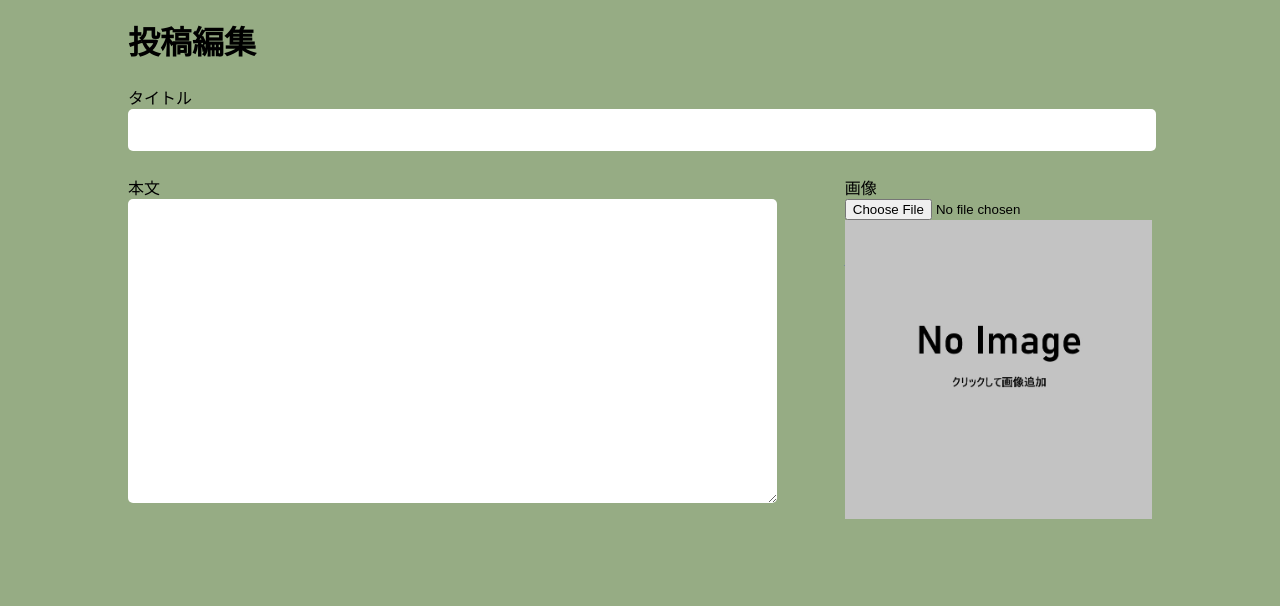
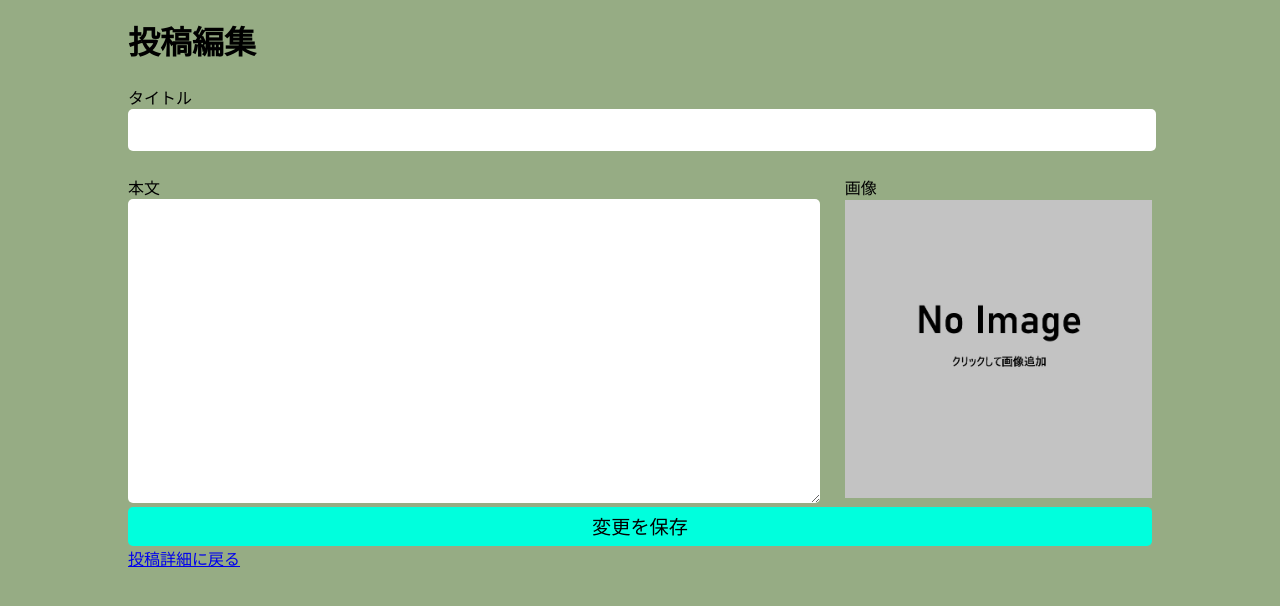
Before and after one commit to saenishide/my-site, a Django app: page /my_area/edit/1/ in a window 1280 px wide. Shown: the part 155-761 px from the top of the page. Run offline with Django 5.2, Linux system fonts and the light colour scheme; data comes from the database, SQL or seed files in the repository; both versions use the stored data as it was after the commit.

Commit message:
編集画面の画像アップロードを整える

```diff
--- a/mysite/my_area/service/postService.py
+++ b/mysite/my_area/service/postService.py
@@ -2,6 +2,7 @@ import hashlib
 from my_area.models import Post
 from django.conf import settings
 import shutil
+import os
 import datetime
 
 class PostService:
@@ -32,3 +33,5 @@ class PostService:
         temp_file_path = settings.STATICFILES_DIRS[0] + '/img/temp/' + image_name
         file_dir = settings.STATICFILES_DIRS[0] + '/img/'
         shutil.move(temp_file_path, file_dir)
+        shutil.rmtree(settings.STATICFILES_DIRS[0] + '/img/temp/')
+        os.mkdir(settings.STATICFILES_DIRS[0] + '/img/temp/')
--- a/mysite/my_area/static/css/edit.css
+++ b/mysite/my_area/static/css/edit.css
@@ -37,7 +37,7 @@
 
 #text_area #text_text {
     position: relative;
-    width: 90%;
+    width: 96%;
     height: 300px;
     border: 0px solid #ccc;
     border-radius: 5px;
@@ -48,7 +48,16 @@
     position: relative;
     float: left;
     width: 30%;
+    height: 300px;
     margin-top: 1.5em;
+}
+
+#detail-img:hover {
+    cursor: pointer;
+}
+
+#detail-img:hover #content-img {
+    opacity: 0.5;
 }
 
 #detail-img #img_label {
@@ -62,6 +71,28 @@
 }
 
 #image-display, #image-display > img {
-    position: absolute;
     width: 100%;
+    height: 300px;       /* 高さも設定したげる */
+    object-fit: contain; /* 画像のアスペクト比を保持したまま、指定したサイズに収まるように表示 */
 }
+
+#save {
+    clear: left; /* float: leftをおわらせるために必要 */
+}
+
+#save #save-button {
+    margin-left: auto;
+    margin-right: auto;
+    width: 100%;
+    height: 2em;
+    font-size: 1.2em;
+    border: 0px solid #ccc;
+    border-radius: 5px;
+    background-color: #00ffdd;
+    color: #000;
+    cursor: pointer;
+}
+
+#id_imgUrl {
+    display: none;
+}
--- a/mysite/my_area/templates/edit.html
+++ b/mysite/my_area/templates/edit.html
@@ -3,6 +3,9 @@
 <!DOCTYPE html>
 {% block extra_css %}
 <link rel="stylesheet" type="text/css" href="{% static 'css/edit.css' %}">
+{% endblock %}
+{% block extra_js %}
+<script src="{% static 'js/edit.js' %}"></script>
 {% endblock %}
 {% block title %}
 <title>投稿編集</title>
@@ -22,7 +25,9 @@
             </div>
             <div id="detail-img">
                 <label id="img_label" for="id_imgUrl">画像</label>
-                <input type="file" name="imgUrl" id="id_imgUrl">
+                <input id="form-img" type="hidden" name="imgUrl" value="{{post.imgUrl}}">
+                <input id="form-img-change" type="hidden" name="imgUrlChange" value="false">
+                <input type="file" id="id_imgUrl">
                 <div id="image-display">
                     {% if post.imgUrl %}
                     <img id="content-img" src="{% static '/img/'|add:post.imgUrl %}" alt="Image">
@@ -32,8 +37,8 @@
                 </div>
             </div>
         </div>
-        <div>
-            <button type="submit">変更を保存</button>
+        <div id="save">
+            <button id="save-button" type="submit">変更を保存</button>
         </div>
     </form>
     <div>
--- a/mysite/my_area/urls.py
+++ b/mysite/my_area/urls.py
@@ -19,4 +19,6 @@ urlpatterns = [
 
     path('confirm/delete/<int:post_id>/', views.confirm_delete, name='confirm_delete'),
     path('complete/delete/<int:post_id>/', views.delete_post, name='complete_delete'),
+
+    path('imgupload/', views.imgupload, name='img_upload')
 ]+ static(settings.MEDIA_URL, document_root=settings.MEDIA_ROOT)
--- a/mysite/my_area/views.py
+++ b/mysite/my_area/views.py
@@ -1,6 +1,8 @@
 from django.shortcuts import render, get_object_or_404
 from my_area.service.postService import PostService
 from my_area.form.postForm import PostForm
+from django.views.decorators.csrf import csrf_exempt
+from django.http import JsonResponse
 
 """
 表示
@@ -44,19 +46,14 @@ def confirm_delete(request, post_id):
 # 編集確認ページを表示
 def confirm_edit(request, post_id):
     post = PostService.getById(post_id)
-    image = request.FILES.get('imgUrl')
-    # ファイルをアップロード
-    if image is not None:
-        extension = image.name.split('.')[-1]
-        image.name = PostService.getHashName(image.name, extension)
-        PostService.uploadImage(image)
     form = PostForm(request.POST, instance=post)
     return render(request, 'confirm_edit.html'
                   , {'post': {
                       'id': post_id,
                       'title': form.data['title'],
                       'todayWord': form.data['todayWord'],
-                      'imgUrl': image.name,
+                      'imgUrl': form.data['imgUrl'],
+                      'imgUrlChange': form.data['imgUrlChange'],
                     }})
 
 # 新規作成確認ページを表示
@@ -90,7 +87,8 @@ def edit_post(request, post_id):
     post = PostService.getById(post_id)
     form = PostForm(request.POST, instance=post)
     if form.is_valid():
-        PostService.moveImage(request.POST['imgUrl'])
+        if form.data['imgUrlChange'] == 'true':
+            PostService.moveImage(request.POST['imgUrl'])
         post = form.save(commit=False)
         post.save()
 
@@ -106,3 +104,14 @@ def delete_post(request, post_id):
         post.save()
 
     return render(request, 'comp_delete.html', {'post': post})
+
+# 画像アップロード
+@csrf_exempt
+def imgupload(request):
+    image = request.FILES.get('image')
+    # ファイルをアップロード
+    if image is not None:
+        extension = image.name.split('.')[-1]
+        image.name = PostService.getHashName(image.name, extension)
+        PostService.uploadImage(image)
+    return JsonResponse({"file_name": image.name})
```
Also changed, not shown: mysite/my_area/static/js/edit.js (+27 -19 lines), mysite/my_area/templates/confirm_edit.html (+8 -1 lines), mysite/db.sqlite3, 2 other files.
